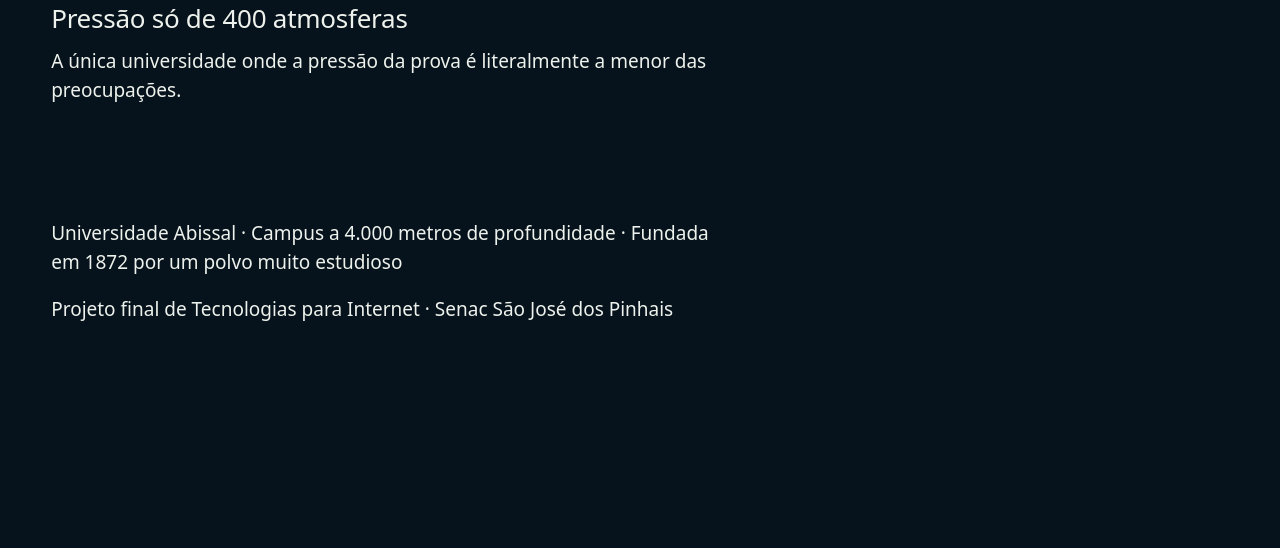
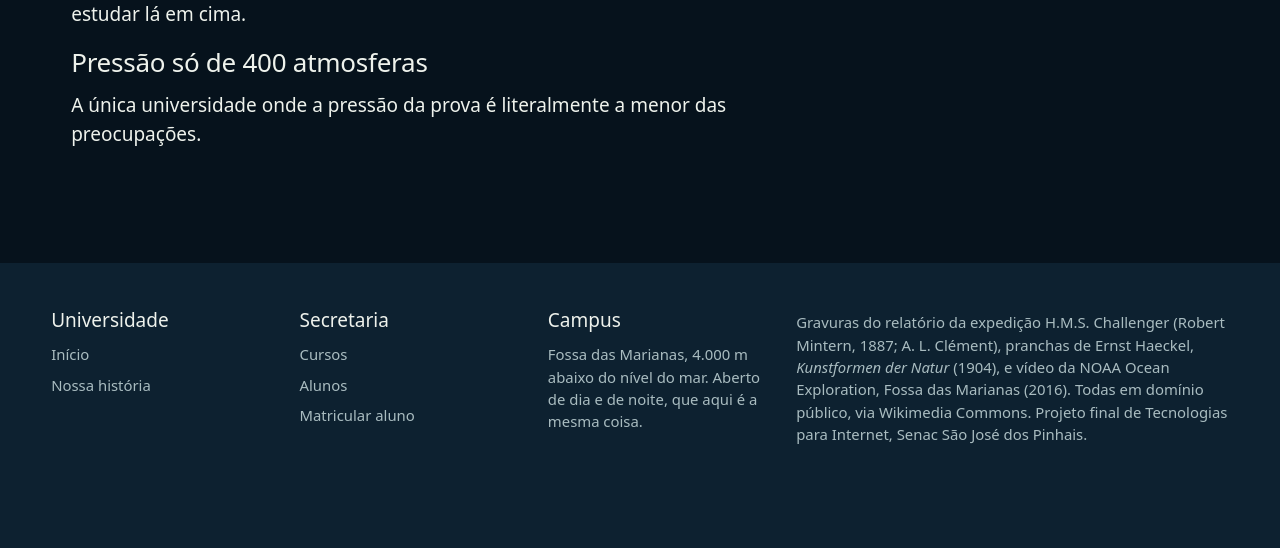
Before and after one commit to PeSzpak/universidade-abissal, a PHP site: page /index.php in a window 1280 px wide. Shown: the part 2160-2708 px from the top of the page. Before the commit the page ends 2481 px from the top, so only its background shows below. Run offline with PHP 8.4, Linux system fonts and the light colour scheme; data comes from the database, SQL or seed files in the repository; some web fonts are replaced.

Commit message:
Add animacoes de entrada, profundimetro e rodape com perfil do fundo do mar

```diff
--- /dev/null
+++ b/assets/js/movimento.js
@@ -0,0 +1,68 @@
+// Movimento da Universidade Abissal: entradas por seção, profundímetro, deriva do círculo e galeria tocável.
+(function () {
+    const calmo = window.matchMedia("(prefers-reduced-motion: reduce)").matches;
+
+    // 1. Entradas: cada bloco ganha .visivel quando entra na tela (uma vez só)
+    const alvos = document.querySelectorAll("[data-entra], .declaracao, .cardapio, .marca-grande");
+    if ("IntersectionObserver" in window && !calmo) {
+        const observador = new IntersectionObserver((entradas) => {
+            entradas.forEach((entrada) => {
+                if (entrada.isIntersecting) {
+                    entrada.target.classList.add("visivel");
+                    observador.unobserve(entrada.target);
+                }
+            });
+        }, { rootMargin: "0px 0px -12% 0px" });
+        alvos.forEach((alvo) => observador.observe(alvo));
+    } else {
+        alvos.forEach((alvo) => alvo.classList.add("visivel"));
+    }
+
+    // 2. Depois que a luz acende, a gravura passa a flutuar devagar
+    const gravura = document.querySelector(".hero-luz img");
+    if (gravura && !calmo) {
+        setTimeout(() => gravura.classList.add("flutua"), 1800);
+    }
+
+    // 3. Profundímetro: a rolagem é a descida até o campus, a 4.000 m
+    const medidor = document.querySelector(".profundimetro");
+    const luz = document.querySelector(".hero-luz");
+    const zonas = [
+        [200, "zona da luz do sol"],
+        [1000, "zona do crepúsculo"],
+        [3999, "zona da meia-noite"],
+        [Infinity, "campus abissal"],
+    ];
+    const formato = new Intl.NumberFormat("pt-BR");
+
+    function aoRolar() {
+        const maximo = document.documentElement.scrollHeight - window.innerHeight;
+        const fracao = maximo > 0 ? Math.min(1, window.scrollY / maximo) : 0;
+        if (medidor) {
+            const metros = Math.round(fracao * 4000);
+            medidor.querySelector("strong").textContent = formato.format(metros) + " m";
+            medidor.querySelector("span").textContent = zonas.find(([limite]) => metros <= limite)[1];
+        }
+        if (luz && !calmo) {
+            luz.style.translate = `0 ${window.scrollY * 0.18}px`;
+        }
+    }
+    window.addEventListener("scroll", aoRolar, { passive: true });
+    aoRolar();
+
+    // 4. Galeria: tocar na moldura passa para o próximo aluno
+    const moldura = document.querySelector(".moldura");
+    if (moldura) {
+        const figuras = moldura.querySelectorAll("figure");
+        let atual = 0;
+        moldura.addEventListener("click", () => {
+            moldura.classList.add("manual");
+            figuras[atual].classList.remove("ativa");
+            atual = (atual + 1) % figuras.length;
+            figuras[atual].classList.add("ativa");
+        });
+        moldura.addEventListener("keydown", (e) => {
+            if (e.key === "Enter" || e.key === " ") { e.preventDefault(); moldura.click(); }
+        });
+    }
+})();
--- a/includes/cabecalho.php
+++ b/includes/cabecalho.php
@@ -1,7 +1,17 @@
 <?php
-// Espera $titulo (texto da aba) e $base ("" na raiz, "../" nas subpastas).
+// Espera $titulo e $base ("" na raiz, "../" nas subpastas).
+// $vitrine = true nas páginas institucionais (largura total + profundímetro); as telas de CRUD usam o layout de trabalho.
 $base = $base ?? "";
+$vitrine = $vitrine ?? false;
+$secaoAtual = $secaoAtual ?? "";
 $flash = pegarFlash();
+
+$menu = [
+    "inicio" => ["index.php", "Início"],
+    "universidade" => ["institucional.php", "A Universidade"],
+    "cursos" => ["cursos/listar.php", "Cursos"],
+    "alunos" => ["alunos/listar.php", "Alunos"],
+];
 ?>
 <!DOCTYPE html>
 <html lang="pt-BR">
@@ -9,27 +19,33 @@ $flash = pegarFlash();
     <meta charset="UTF-8">
     <meta name="viewport" content="width=device-width, initial-scale=1">
     <title><?= h($titulo ?? "Universidade Abissal") ?> · Universidade Abissal</title>
-    <link rel="preconnect" href="https://fonts.googleapis.com">
-    <link rel="preconnect" href="https://fonts.gstatic.com" crossorigin>
-    <link href="https://fonts.googleapis.com/css2?family=Fraunces:opsz,wght@9..144,600;9..144,800&family=Inter:wght@400;500;600&display=swap" rel="stylesheet">
+    <meta name="description" content="Universidade Abissal: uma universidade fictícia a 4.000 metros de profundidade.">
+    <script>document.documentElement.classList.add("js");</script>
+    <link rel="preconnect" href="https://api.fontshare.com">
+    <link rel="preconnect" href="https://cdn.fontshare.com" crossorigin>
+    <link href="https://api.fontshare.com/v2/css?f[]=roundo@400,500,600&display=swap" rel="stylesheet">
     <link rel="stylesheet" href="<?= $base ?>assets/css/style.css">
     <link rel="icon" href="<?= $base ?>assets/img/logo.svg" type="image/svg+xml">
 </head>
-<body>
-<div class="bolhas" aria-hidden="true"><span></span><span></span><span></span><span></span><span></span><span></span></div>
+<body<?= $vitrine ? ' class="vitrine"' : "" ?>>
 <header class="topo">
-    <a class="marca" href="<?= $base ?>index.php">
-        <img src="<?= $base ?>assets/img/logo.svg" alt="" width="40" height="40">
-        <span>Universidade <strong>Abissal</strong></span>
-    </a>
-    <nav>
-        <a href="<?= $base ?>index.php">Início</a>
-        <a href="<?= $base ?>institucional.php">A Universidade</a>
-        <a href="<?= $base ?>cursos/listar.php">Cursos</a>
-        <a href="<?= $base ?>alunos/listar.php">Alunos</a>
+    <div class="marca-grupo">
+        <a class="marca" href="<?= $base ?>index.php">
+            <img src="<?= $base ?>assets/img/logo.svg" alt="" width="44" height="44">
+            <span>Universidade Abissal</span>
+        </a>
+        <?php if ($vitrine): ?>
+            <p class="profundimetro" title="Profundidade da sua descida pela página"><strong>0 m</strong><span>zona da luz do sol</span></p>
+        <?php endif; ?>
+    </div>
+    <nav aria-label="Principal">
+        <?php foreach ($menu as $chave => [$link, $rotulo]): ?>
+            <a href="<?= $base . $link ?>" <?= $secaoAtual === $chave ? 'aria-current="page"' : "" ?>><?= $rotulo ?></a>
+        <?php endforeach; ?>
+        <a class="botao pequeno" href="<?= $base ?>alunos/cadastrar.php">Matricular</a>
     </nav>
 </header>
-<main class="conteudo">
+<main class="conteudo<?= $vitrine ? "" : " app" ?>">
 <?php if ($flash !== null): ?>
     <p class="alerta <?= h($flash["tipo"]) ?>" role="status"><?= h($flash["texto"]) ?></p>
 <?php endif; ?>
--- a/includes/rodape.php
+++ b/includes/rodape.php
@@ -1,7 +1,44 @@
+<?php
+// A marca fecha a página como um perfil do leito do mar: cada letra num bloco de profundidade diferente.
+$letras = ["A" => 64, "B" => 82, "I" => 100, "S" => 88, "S " => 70, "A " => 94, "L" => 58];
+?>
 </main>
-<footer class="rodape">
-    <p>Universidade Abissal · Campus a 4.000 metros de profundidade · Fundada em 1872 por um polvo muito estudioso</p>
-    <p class="pequeno">Projeto final de Tecnologias para Internet · Senac São José dos Pinhais</p>
+<footer class="rodape<?= $vitrine ? "" : " compacto" ?>">
+    <?php if ($vitrine): ?>
+        <div class="marca-grande" aria-hidden="true">
+            <?php foreach ($letras as $letra => $altura): ?>
+                <span style="--h: <?= $altura ?>%"><?= trim($letra) ?></span>
+            <?php endforeach; ?>
+        </div>
+    <?php endif; ?>
+    <div class="rodape-colunas">
+        <div>
+            <h2>Universidade</h2>
+            <ul>
+                <li><a href="<?= $base ?>index.php">Início</a></li>
+                <li><a href="<?= $base ?>institucional.php">Nossa história</a></li>
+            </ul>
+        </div>
+        <div>
+            <h2>Secretaria</h2>
+            <ul>
+                <li><a href="<?= $base ?>cursos/listar.php">Cursos</a></li>
+                <li><a href="<?= $base ?>alunos/listar.php">Alunos</a></li>
+                <li><a href="<?= $base ?>alunos/cadastrar.php">Matricular aluno</a></li>
+            </ul>
+        </div>
+        <div>
+            <h2>Campus</h2>
+            <p>Fossa das Marianas, 4.000 m abaixo do nível do mar. Aberto de dia e de noite, que aqui é a mesma coisa.</p>
+        </div>
+        <p class="creditos">
+            Gravuras do relatório da expedição H.M.S. Challenger (Robert Mintern, 1887; A. L. Clément), pranchas de
+            Ernst Haeckel, <i>Kunstformen der Natur</i> (1904), e vídeo da NOAA Ocean Exploration, Fossa das Marianas (2016).
+            Todas em domínio público, via Wikimedia Commons.
+            Projeto final de Tecnologias para Internet, Senac São José dos Pinhais.
+        </p>
+    </div>
 </footer>
+<script src="<?= $base ?>assets/js/movimento.js" defer></script>
 </body>
 </html>
```
